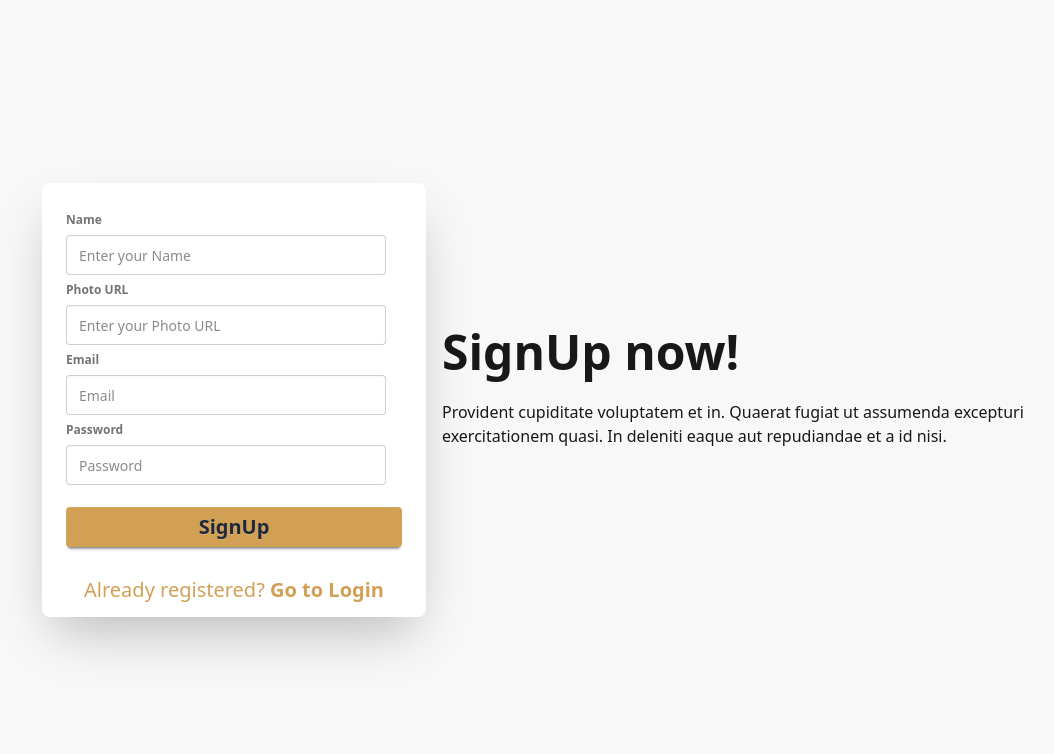
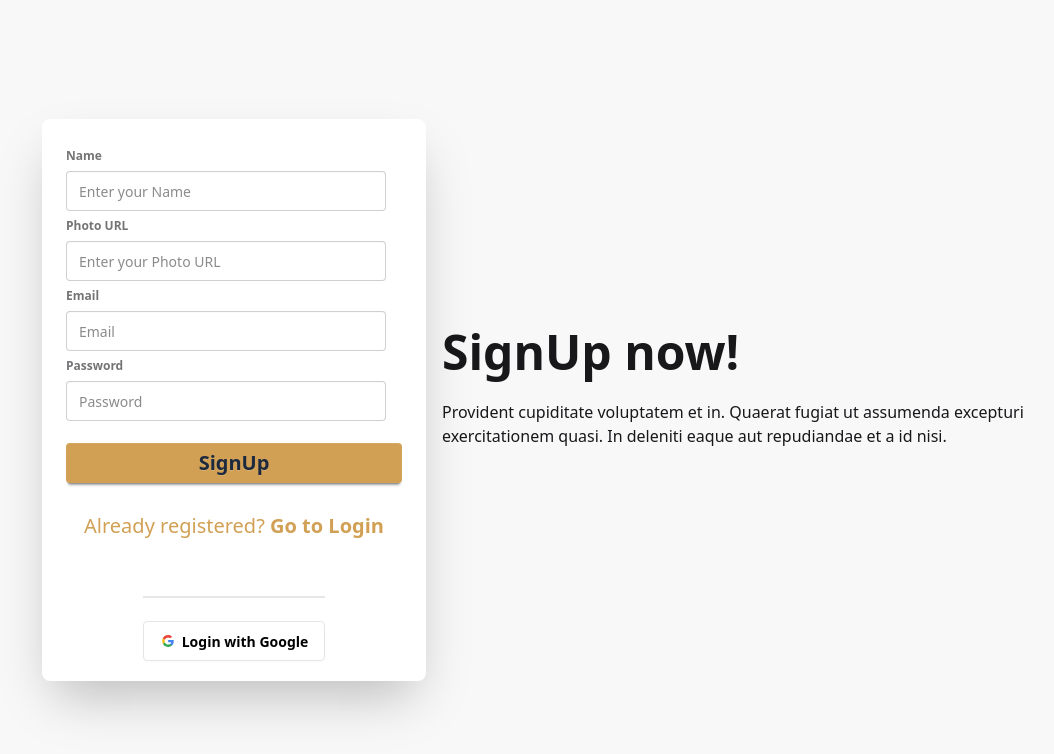
Before and after one commit to tainurrahaman/Bistro-Boss-Restaurant, a React (Vite) app: page /signup in a window 1280 px wide. Shown: the top 754 px of the page, without its empty margins (86-1140 px from the left). Built offline with nearby package versions, Linux system fonts and the light colour scheme; no server answers.

Commit message:
add social login

```diff
--- /dev/null
+++ b/src/Components/SocialLogin/SocialLogin.jsx
@@ -0,0 +1,66 @@
+import { useNavigate } from "react-router-dom";
+import UseAuth from "../../Hooks/UseAuth";
+import UseAxiosPublic from "../../Hooks/UseAxiosPublic";
+
+const SocialLogin = () => {
+  const { signInWithGoogle } = UseAuth();
+  const axiosPublic = UseAxiosPublic();
+  const navigate = useNavigate();
+
+  const handleWithGoogle = () => {
+    signInWithGoogle().then((result) => {
+      console.log(result.user);
+      const userInfo = {
+        name: result.user.displayName,
+        email: result.user.email,
+      };
+      axiosPublic.post("/users", userInfo).then((res) => {
+        navigate("/");
+      });
+    });
+  };
+
+  return (
+    <div className="flex justify-center p-5">
+      <div>
+        {" "}
+        <div className="divider"></div>
+        <button
+          onClick={handleWithGoogle}
+          className="btn bg-white text-black border-[#e5e5e5]"
+        >
+          <svg
+            aria-label="Google logo"
+            width="16"
+            height="16"
+            xmlns="http://www.w3.org/2000/svg"
+            viewBox="0 0 512 512"
+          >
+            <g>
+              <path d="m0 0H512V512H0" fill="#fff"></path>
+              <path
+                fill="#34a853"
+                d="M153 292c30 82 118 95 171 60h62v48A192 192 0 0190 341"
+              ></path>
+              <path
+                fill="#4285f4"
+                d="m386 400a140 175 0 0053-179H260v74h102q-7 37-38 57"
+              ></path>
+              <path
+                fill="#fbbc02"
+                d="m90 341a208 200 0 010-171l63 49q-12 37 0 73"
+              ></path>
+              <path
+                fill="#ea4335"
+                d="m153 219c22-69 116-109 179-50l55-54c-78-75-230-72-297 55"
+              ></path>
+            </g>
+          </svg>
+          Login with Google
+        </button>
+      </div>
+    </div>
+  );
+};
+
+export default SocialLogin;
--- a/src/Pages/Login.jsx
+++ b/src/Pages/Login.jsx
@@ -7,6 +7,7 @@
   validateCaptcha,
 } from "react-simple-captcha";
 import { AuthContext } from "../Provider/AuthProvider";
+import SocialLogin from "../Components/SocialLogin/SocialLogin";
 
 const Login = () => {
   const { signInUser } = useContext(AuthContext);
@@ -103,6 +104,7 @@
                 </Link>
               </p>
             </div>
+            <SocialLogin></SocialLogin>
           </div>
         </div>
       </div>
--- a/src/Pages/SignUp.jsx
+++ b/src/Pages/SignUp.jsx
@@ -5,6 +5,7 @@
 import { Helmet } from "react-helmet";
 import UseAxiosPublic from "../Hooks/UseAxiosPublic";
 import Swal from "sweetalert2";
+import SocialLogin from "../Components/SocialLogin/SocialLogin";
 
 const SignUp = () => {
   const axiosPublic = UseAxiosPublic();
@@ -145,6 +146,7 @@
                 </Link>
               </p>
             </div>
+            <SocialLogin></SocialLogin>
           </div>
         </div>
       </div>
--- a/src/Provider/AuthProvider.jsx
+++ b/src/Provider/AuthProvider.jsx
@@ -2,14 +2,17 @@
 import auth from "../Firebase/firebase.init";
 import {
   createUserWithEmailAndPassword,
+  GoogleAuthProvider,
   onAuthStateChanged,
   signInWithEmailAndPassword,
+  signInWithPopup,
   signOut,
   updateProfile,
 } from "firebase/auth";
 
 export const AuthContext = createContext(null);
 const AuthProvider = ({ children }) => {
+  const googleProvider = new GoogleAuthProvider();
   const [user, setUser] = useState(null);
   const [loading, setLoading] = useState(true);
 
@@ -21,6 +24,11 @@
   const signInUser = (email, password) => {
     setLoading(true);
     return signInWithEmailAndPassword(auth, email, password);
+  };
+
+  const signInWithGoogle = () => {
+    setLoading(true);
+    return signInWithPopup(auth, googleProvider);
   };
 
   const updateUserProfile = (name, photo) => {
@@ -51,6 +59,7 @@
     loading,
     createNewUser,
     signInUser,
+    signInWithGoogle,
     logOutUser,
     updateUserProfile,
   };
--- a/src/Routes/Router.jsx
+++ b/src/Routes/Router.jsx
@@ -51,7 +51,11 @@
   },
   {
     path: "/dashboard",
-    element: <DashBoard></DashBoard>,
+    element: (
+      <PrivateRoute>
+        <DashBoard></DashBoard>
+      </PrivateRoute>
+    ),
     children: [
       {
         path: "/dashboard/myCart",
```
